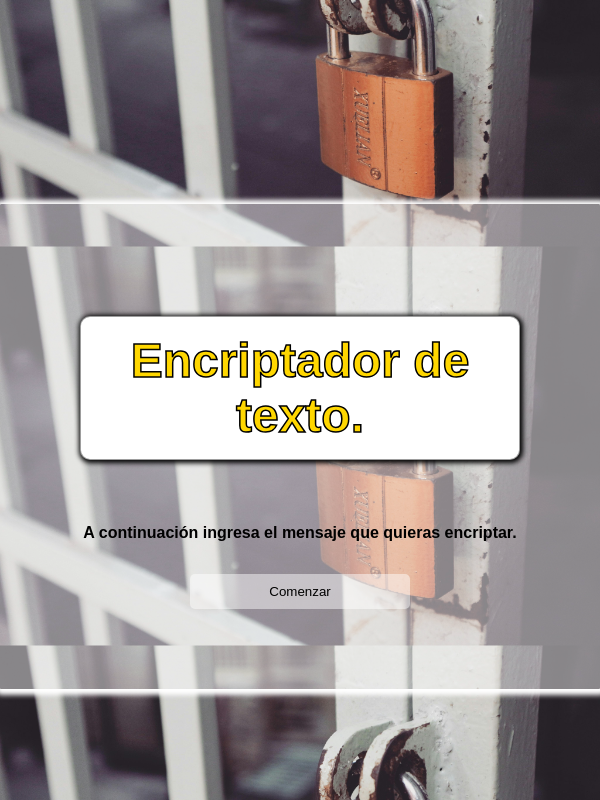
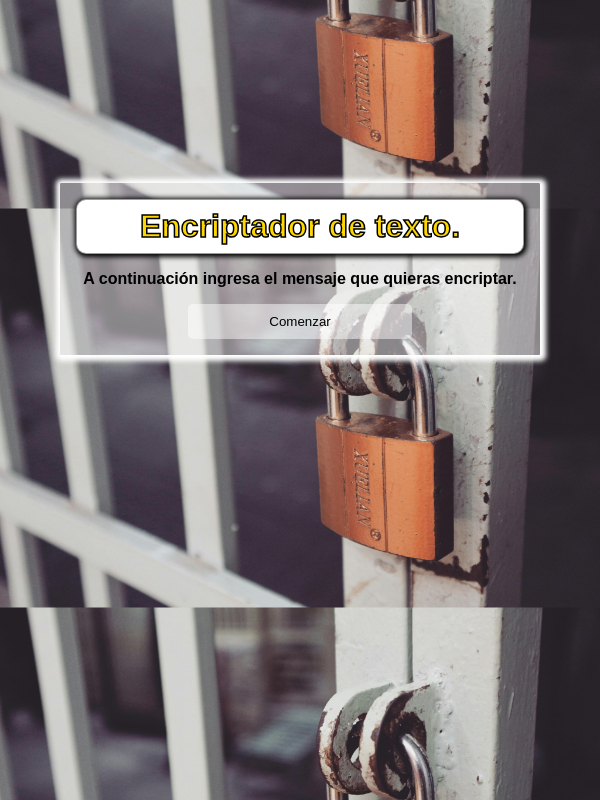
Before and after one commit to Jonnhyortega/encriptador-alura, a plain HTML site: page index.html in a window 600 px wide. Shown: the top 800 px of the page. Drawn offline with Linux system fonts and the light colour scheme.

Commit message:
medias querys actualizados

```diff
--- /dev/null
+++ b/assets/mediaQuerys.css
@@ -0,0 +1,323 @@
+/* MEDIA QUERYS */
+
+/* Ipad mini */
+@media screen and (min-width: 768px) and (max-width: 1024px) {
+  body {
+    margin: 0;
+    padding: 0;
+    box-sizing: border-box;
+    padding: 0 0 25rem 0;
+  }
+
+  #overlay {
+    width: 100%;
+  }
+
+  #overlay-content {
+    padding: 1rem;
+    width: 80%;
+  }
+
+  .container {
+    padding: 2rem;
+    width: 50vh;
+  }
+
+  #banner {
+    top: 20%;
+    width: 60%;
+  }
+  #banner.closeText {
+    left: 21%;
+  }
+
+  h1 {
+    width: 100%;
+  }
+
+  #inputText,
+  #outputText {
+    width: 100%;
+  }
+}
+
+/* Iphone XR */
+@media screen and (min-width: 414px) {
+  body {
+    margin: 0;
+    padding: 0;
+    box-sizing: border-box;
+    padding: 0 0 17rem 0 !important;
+  }
+
+  #overlay {
+    width: 100%;
+  }
+
+  #overlay-content {
+    padding: 1rem;
+    width: 80%;
+  }
+
+  .container {
+    padding: 2rem;
+    width: 50vh;
+  }
+
+  #banner {
+    top: 15% !important;
+    width: 93.5% !important;
+  }
+  #banner.closeText {
+    left: 3% !important;
+  }
+
+  h1 {
+    width: 100%;
+  }
+
+  #inputText,
+  #outputText {
+    width: 100%;
+  }
+}
+
+/* pixel 7 */
+@media screen and (min-width: 412px) and (max-width: 915px) {
+  body {
+    margin: 0;
+    padding: 0;
+    box-sizing: border-box;
+    padding: 0 0 45rem 0 !important;
+  }
+  #overlay {
+    width: 100%;
+  }
+
+  #overlay-content {
+    padding: 1rem;
+    width: 80%;
+  }
+
+  .container {
+    padding: 2rem;
+    width: 50vh;
+  }
+
+  #banner {
+    top: 10% !important;
+    width: 60% !important;
+  }
+  #banner.closeText {
+    left: 21% !important;
+  }
+
+  h1 {
+    width: 100%;
+  }
+
+  #inputText,
+  #outputText {
+    width: 100%;
+  }
+}
+
+/* iPhone 12 pro */
+@media screen and (min-width: 390px) and (max-width: 844px) {
+  body {
+    margin: 0;
+    padding: 0;
+    box-sizing: border-box;
+    padding: 0 0 15rem 0 !important;
+  }
+  #overlay {
+    width: 100%;
+    height: 1050px;
+    align-items: flex-start;
+  }
+
+  #overlay-content {
+    margin: 50% auto;
+    padding: 1rem;
+    width: 80%;
+  }
+
+  .container {
+    padding: 2rem;
+    width: 50vh;
+  }
+
+  #banner {
+    top: 19% !important;
+    width: 94% !important;
+  }
+
+  #banner.closeText {
+    left: 3% !important;
+  }
+
+  .buttons {
+    gap: 1.5rem;
+  }
+
+  h2,
+  h1 {
+    width: 100%;
+    font-size: 2rem;
+  }
+
+  #inputText,
+  #outputText {
+    width: 100%;
+  }
+}
+
+/* iPhone 14 pro */
+@media screen and (min-width: 430px) and (max-width: 932px) {
+  body {
+    margin: 0;
+    padding: 0;
+    box-sizing: border-box;
+    padding: 0 0 20rem 0 !important;
+  }
+  #overlay {
+    width: 100%;
+    height: 1050px;
+    align-items: flex-start;
+  }
+
+  #overlay-content {
+    margin: 50% auto;
+    padding: 1rem;
+    width: 80%;
+  }
+
+  .container {
+    padding: 2rem;
+    width: 50vh;
+  }
+
+  #banner {
+    top: 13% !important;
+    width: 94% !important;
+  }
+
+  #banner.closeText {
+    left: 3% !important;
+  }
+
+  .buttons {
+    gap: 1.5rem;
+  }
+
+  h2,
+  h1 {
+    width: 100%;
+    font-size: 2rem;
+  }
+
+  #inputText,
+  #outputText {
+    width: 100%;
+  }
+}
+
+/* Iphone SE */
+@media screen and (min-width: 375px) and (max-width: 667px) {
+  body {
+    margin: 0;
+    padding: 0;
+    box-sizing: border-box;
+    padding: 0 0 3rem 0;
+  }
+  #overlay {
+    width: 100%;
+    height: 1050px;
+    align-items: flex-start;
+  }
+
+  #overlay-content {
+    margin: 50% auto;
+    padding: 1rem;
+    width: 80%;
+  }
+
+  .container {
+    padding: 2rem;
+    width: 50vh;
+  }
+
+  #banner {
+    top: 24%;
+    width: 76%;
+  }
+  #banner.closeText {
+    left: 14%;
+  }
+
+  .buttons {
+    gap: 1.5rem;
+  }
+
+  h2,
+  h1 {
+    width: 100%;
+    font-size: 2rem;
+  }
+
+  #inputText,
+  #outputText {
+    width: 100%;
+  }
+}
+
+/* Samsungs galaxy s8*/
+@media screen and (min-width: 360px) and (max-width: 740px) {
+  body {
+    margin: 0;
+    padding: 0;
+    box-sizing: border-box;
+    padding: 0 0 6rem 0;
+  }
+  #overlay {
+    width: 100%;
+    height: 1050px;
+    align-items: flex-start;
+  }
+
+  #overlay-content {
+    margin: 50% auto;
+    padding: 1rem;
+    width: 80%;
+  }
+
+  .container {
+    padding: 2rem;
+    width: 50vh;
+  }
+
+  #banner {
+    top: 24%;
+    width: 90%;
+  }
+  #banner.closeText {
+    left: 5%;
+  }
+
+  .buttons {
+    gap: 1.5rem;
+  }
+
+  h2,
+  h1 {
+    width: 100%;
+    font-size: 2rem;
+  }
+
+  #inputText,
+  #outputText {
+    width: 100%;
+  }
+}
+
+/* MEDIA QUERYS */
--- a/assets/styles.css
+++ b/assets/styles.css
@@ -1,3 +1,9 @@
+* {
+  margin: 0;
+  padding: 0;
+  box-sizing: border-box;
+  /* border: 2px solid gold; */
+}
 body {
   display: flex;
   flex-direction: column;
@@ -16,11 +22,12 @@ body {
   flex-direction: column;
   align-items: center;
   text-align: center;
+  margin: 0;
   background-color: #ffffff2a;
   border-radius: 10px;
   padding: 20px;
   box-shadow: 0 0 10px rgba(0, 0, 0, 0);
-  width: 90%;
+  width: 100%;
   gap: 2rem;
 }
 
@@ -132,6 +139,18 @@ button:hover {
   gap: 1rem;
 }
 
+h2 {
+  color: gold;
+  border: 1px solid rgba(0, 0, 0, 0.383);
+  -webkit-text-stroke-width: 1.5px;
+  font-size: 3rem;
+  -webkit-text-stroke-color: black;
+  padding: 0.5rem 1rem;
+  background-color: white;
+  border-radius: 10px;
+  box-shadow: 1px 1px 5px 2px black;
+}
+
 #overlay-content p {
   font-weight: 700;
 }
@@ -166,6 +185,7 @@ button:hover {
   font-size: 2rem;
   -webkit-text-stroke-width: 2px;
   -webkit-text-stroke-color: black;
+  text-align: center;
 }
 
 #redes {
--- a/index.html
+++ b/index.html
@@ -5,6 +5,7 @@
     <meta name="viewport" content="width=device-width, initial-scale=1.0">
     <link rel="stylesheet" href="https://cdnjs.cloudflare.com/ajax/libs/font-awesome/6.5.1/css/all.min.css" integrity="sha512-DTOQO9RWCH3ppGqcWaEA1BIZOC6xxalwEsw9c2QQeAIftl+Vegovlnee1c9QX4TctnWMn13TZye+giMm8e2LwA==" crossorigin="anonymous" referrerpolicy="no-referrer" />
     <link rel="stylesheet" href="assets/styles.css">
+    <link rel="stylesheet" href="/assets/mediaQuerys.css">
     <link rel="icon" href="/assets/imgs/archivo-encriptado.png">
 
     <title>Encriptador</title>
@@ -14,7 +15,7 @@
 
         <div id="overlay">
             <div id="overlay-content">
-                <h1>Encriptador de texto.</h1>
+                <h2>Encriptador de texto.</h2>
                 <p>A continuación ingresa el mensaje que quieras encriptar.</p>
                 <button onclick="cerrarPaginaSuperPuesta()" id="close-overlay">Comenzar</button>
             </div>
```
